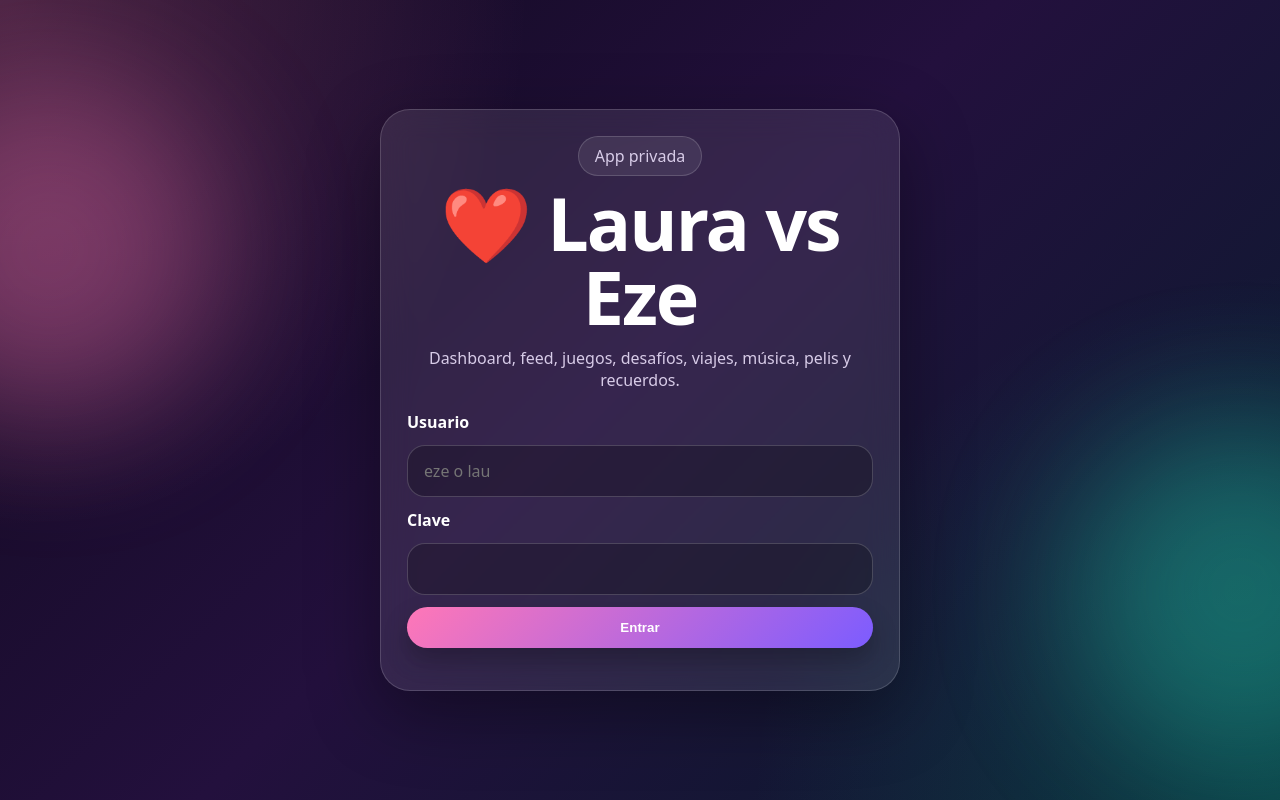
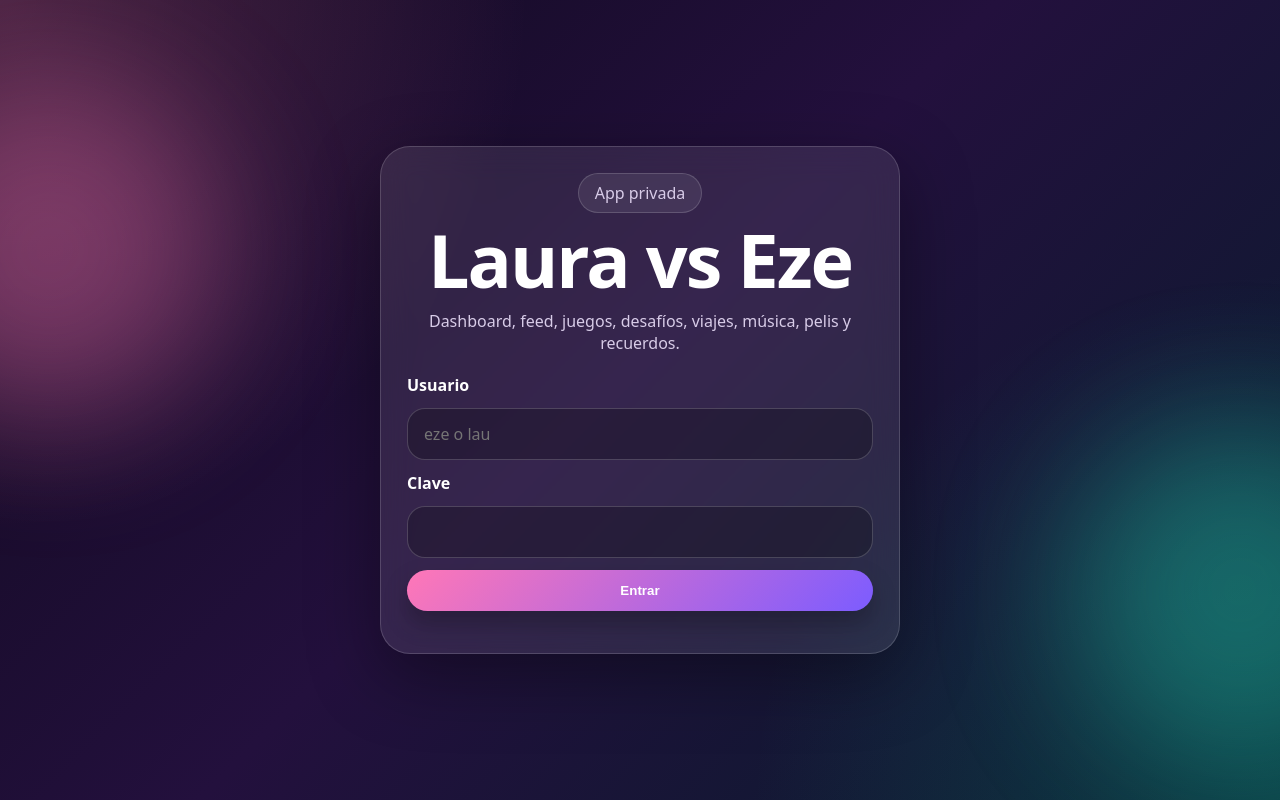
Before and after one commit to ezeet1997/lau-eze, a website: page public/index.html in a window 1280 px wide. Drawn offline with Linux system fonts and the light colour scheme; no server answers.

Commit message:
Update index.html

```diff
--- a/public/index.html
+++ b/public/index.html
@@ -2,7 +2,7 @@
 <html lang="es">
 <head>
   <meta charset="UTF-8"><meta name="viewport" content="width=device-width, initial-scale=1.0">
-  <title>Laura vs Eze V5</title>
+  <title>🏆 Laura vs Eze V5</title>
   <link rel="stylesheet" href="/styles.css">
 </head>
 <body>
@@ -11,7 +11,7 @@
 <section id="loginScreen" class="login-screen">
   <div class="login-card">
     <p class="tag">App privada</p>
-    <h1>❤️ Laura vs Eze</h1>
+    <h1>Laura vs Eze</h1>
     <p class="subtitle">Dashboard, feed, juegos, desafíos, viajes, música, pelis y recuerdos.</p>
     <form id="loginForm" class="auth-form">
       <label>Usuario</label><input id="username" placeholder="eze o lau" required>
```
